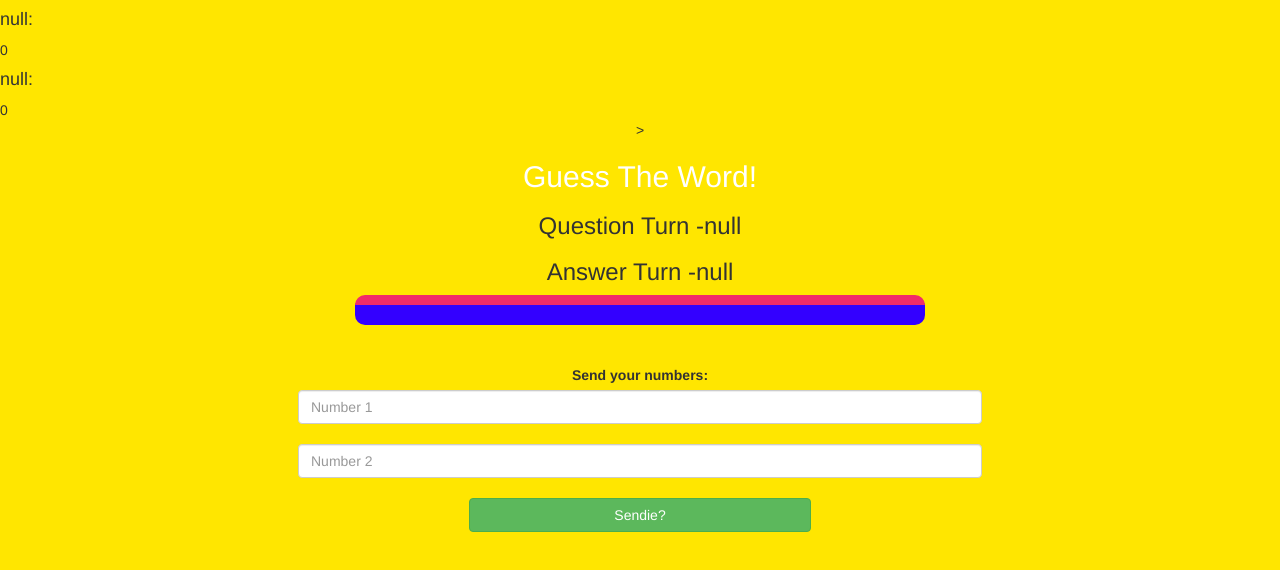
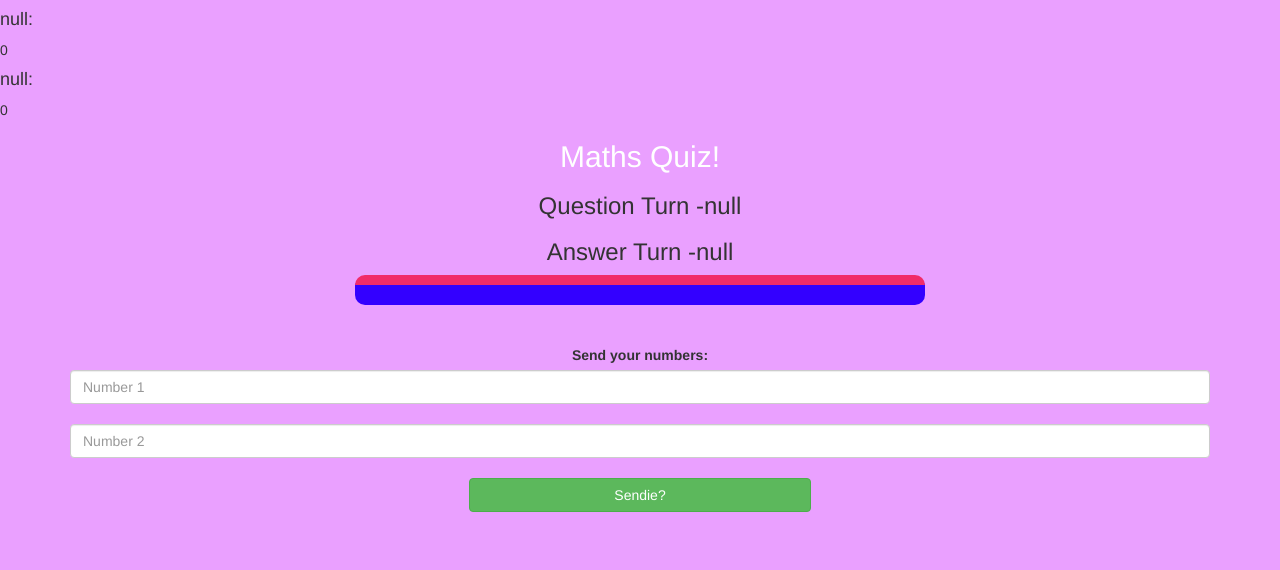
Before and after one commit to Flowers1-Mishtu/maths-part1, a plain HTML site: page game_page.html in a window 1280 px wide. Drawn offline with nearby package versions, Linux system fonts and the light colour scheme.

Commit message:
Add files via upload

```diff
--- a/game.css
+++ b/game.css
@@ -1,6 +1,6 @@
 body
 {
-	background: rgb(255, 230, 0);
+	background: rgb(234, 160, 255);
 }
 
 	.login
--- a/game_page.html
+++ b/game_page.html
@@ -1,7 +1,7 @@
 <!DOCTYPE html>
 <html>
 <head>
-	<title>Guess The Word</title>
+	<title>Math Quiz Game</title>
 
 <meta name="viewport" content="width=device-width, initial-scale=1">
 <link rel="stylesheet" href="https://maxcdn.bootstrapcdn.com/bootstrap/3.4.0/css/bootstrap.min.css">
@@ -9,14 +9,15 @@
 <script src="https://maxcdn.bootstrapcdn.com/bootstrap/3.4.0/js/bootstrap.min.js"></script>
 
 <link rel="stylesheet" type="text/css" href="game.css">
+<script src="game_login.js"></script>
 </head>
 <body>
 <h4 id="player1name"></h4><span id="player1score"></span>
 <br>
 <h4 id="player2name"></h4><span id="player2score"></span>
 <div class="container">
-	<center>>
-		<h2 style="color: white;">Guess The Word!</h2>
+	<center>
+		<h2 style="color: rgb(255, 255, 255);">Maths Quiz!</h2>
     <h3 id="playerquestion"></h3>
 	<h3 id="playeranswer"></h3>
 	<div id="output" class="col-lg-6"></div>
@@ -27,9 +28,9 @@
 		<label>Send your numbers: </label>
 
 		<br>
-<input id="word" class="form-control" placeholder="Number 1">
+<input id="number1" class="form-control" placeholder="Number 1">
 <br>
-<input id="word" class="form-control" placeholder="Number 2">
+<input id="number2" class="form-control" placeholder="Number 2">
 <br>
 <button class="btn btn-success" onclick="send()" style="width:30%;">Sendie?</button>
 	</center>
```
Also changed, not shown: index.html (+1 -1 lines).
